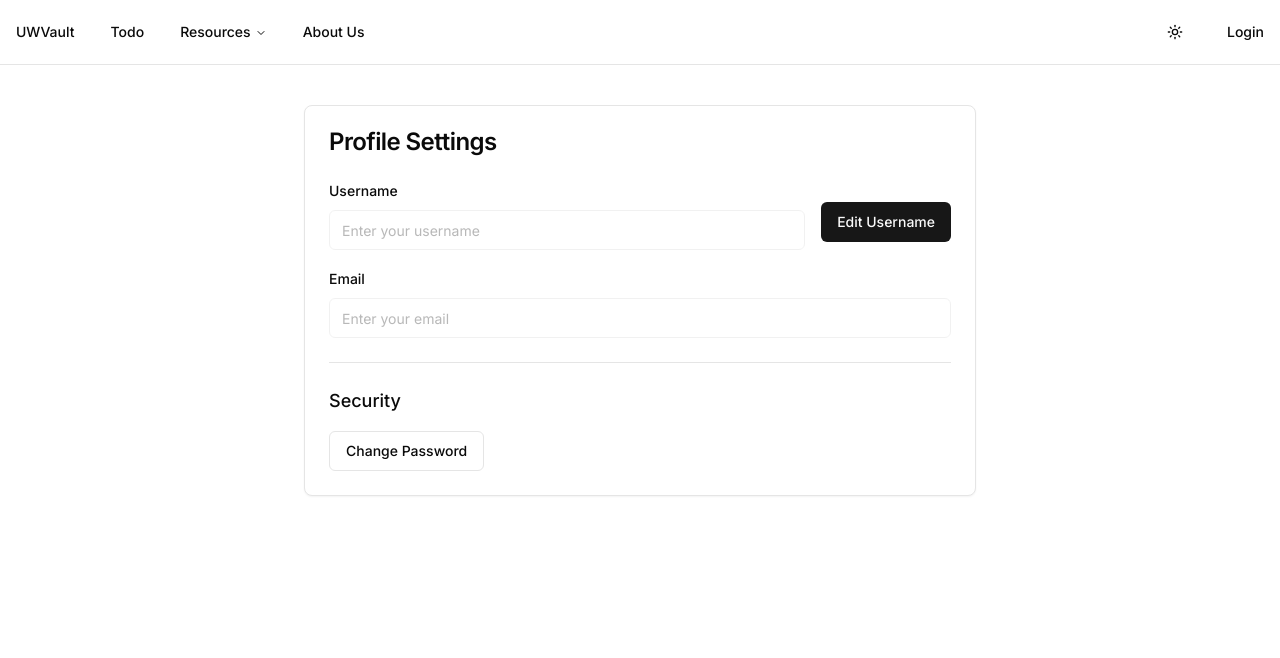
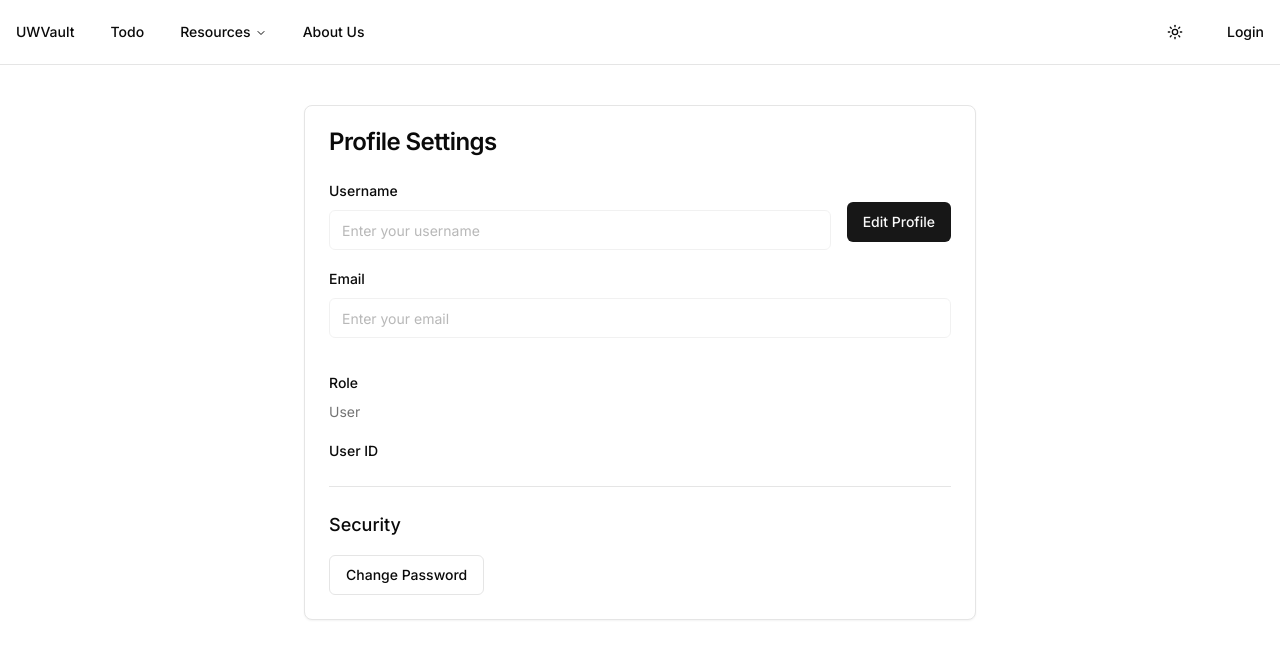
Before and after one commit to JulianZ-CD/uwvault, a Next.js app: page /profile in a window 1280 px wide. Shown: the top 658 px of the page. Built offline with nearby package versions, Linux system fonts and the light colour scheme.

Commit message:
feat: add user role and ID display to user profile page

```diff
--- a/app/components/user/UserProfile.tsx
+++ b/app/components/user/UserProfile.tsx
@@ -15,6 +15,7 @@ import { useForm } from 'react-hook-form';
 import { zodResolver } from '@hookform/resolvers/zod';
 import * as z from 'zod';
 import { useToast } from '@/app/hooks/use-toast';
+import { Label } from '@/app/components/ui/label';
 
 const profileFormSchema = z.object({
   username: z
@@ -99,7 +100,7 @@ export function UserProfile({ user }: UserProfileProps) {
                 onClick={() => setIsEditing(true)}
                 className="self-end mb-2"
               >
-                Edit Username
+                Edit Profile
               </Button>
             )}
           </div>
@@ -122,6 +123,22 @@ export function UserProfile({ user }: UserProfileProps) {
               </FormItem>
             )}
           />
+
+          <div className="space-y-4 pt-4">
+            <div className="space-y-2">
+              <Label>Role</Label>
+              <div className="text-sm text-muted-foreground capitalize">
+                {user?.role || 'user'}
+              </div>
+            </div>
+
+            <div className="space-y-2">
+              <Label>User ID</Label>
+              <div className="text-sm text-muted-foreground font-mono">
+                {user?.id}
+              </div>
+            </div>
+          </div>
         </form>
       </Form>
 
```
